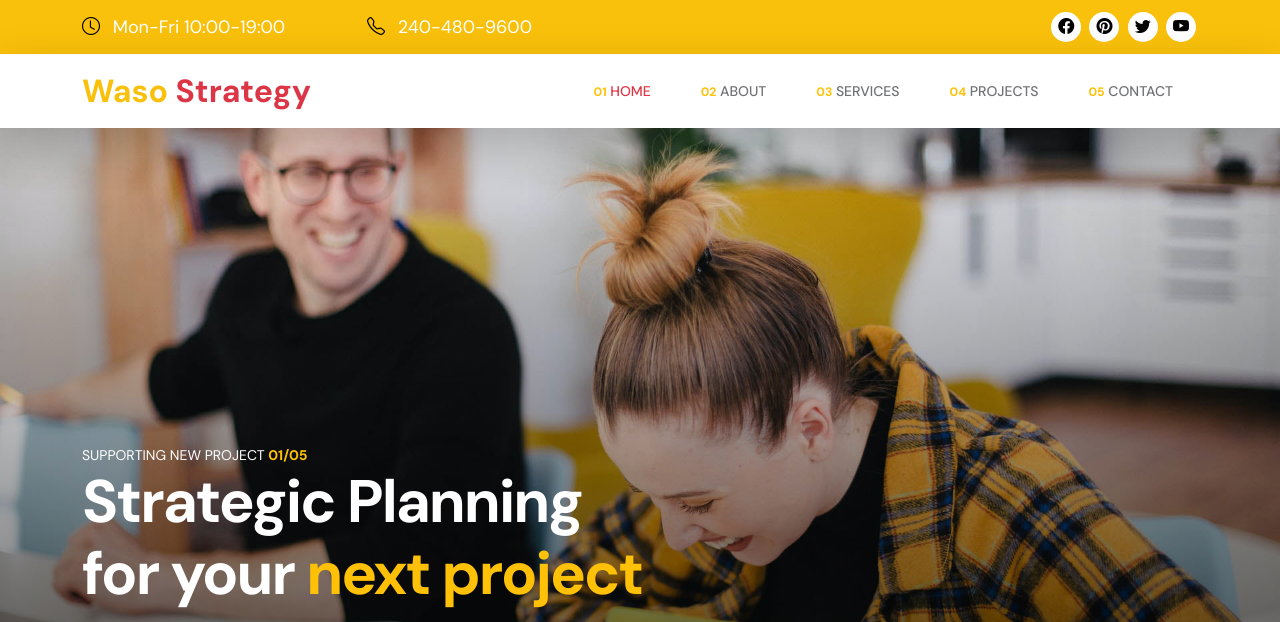
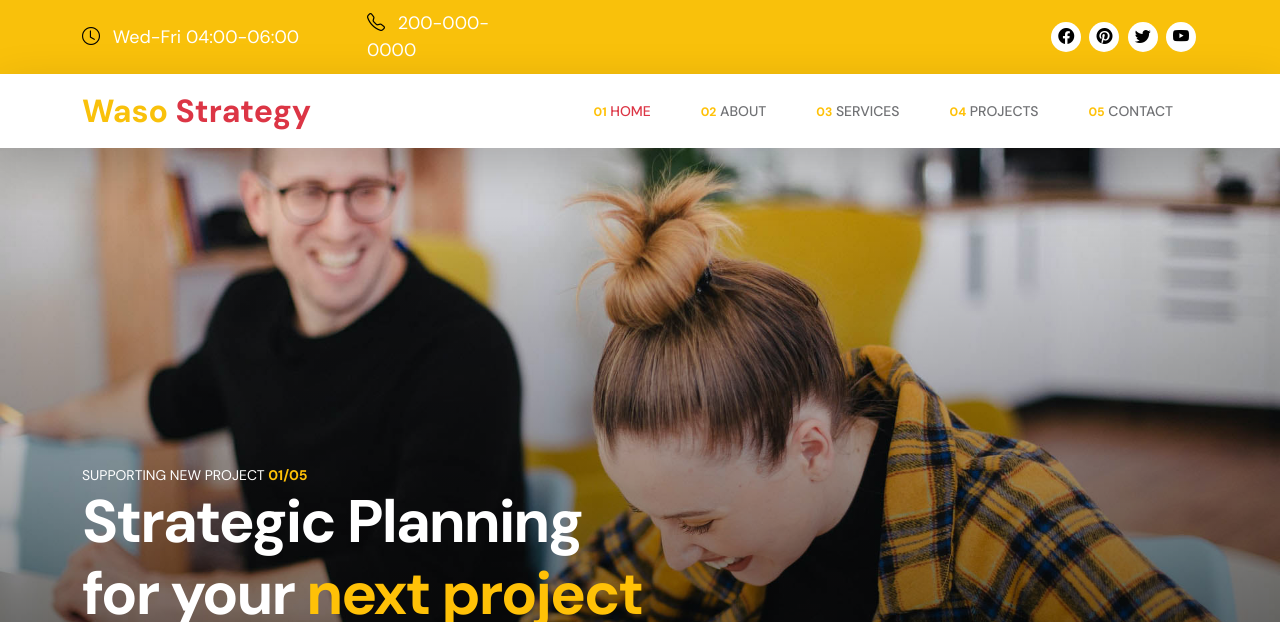
Before and after one commit to rukpabi/MarketPeak_Ecommerce, a plain HTML site: page index.html in a window 1280 px wide. Shown: the top 622 px of the page. Drawn offline with Linux system fonts and the light colour scheme.

Commit message:
commiting  telepohone number change to github

```diff
--- a/index.html
+++ b/index.html
@@ -45,15 +45,15 @@ Free Bootstrap 5 HTML Template
                     <div class="col-lg-3 col-md-5 col-7">
                         <p class="text-white mb-0">
                             <i class="bi-clock site-header-icon me-2"></i>
-                            Mon-Fri 10:00-19:00
+                            Wed-Fri 04:00-06:00
                         </p>
                     </div>
 
                     <div class="col-lg-2 col-md-3 col-5">
                         <p class="text-white mb-0">
-                            <a href="tel: 240-480-9600" class="text-white">
+                            <a href="tel: 200-000-0000" class="text-white">
                                 <i class="bi-telephone site-header-icon me-2"></i>
-                                240-480-9600
+                                200-000-0000
                             </a>
                         </p>
                     </div>
@@ -489,9 +489,9 @@ Free Bootstrap 5 HTML Template
                                         <h4 class="mb-4">1340 Atwater St, Detroit, MI 48207</h4>
 
                                         <h4 class="mb-2">
-                                            <a href="tel: 240-480-9600">
+                                            <a href="tel: 200-000-0000">
                                                 <i class="bi-telephone contact-icon me-2"></i>
-                                                240-480-9600
+                                                200-000-0000
                                             </a>
                                         </h4>
 
```
